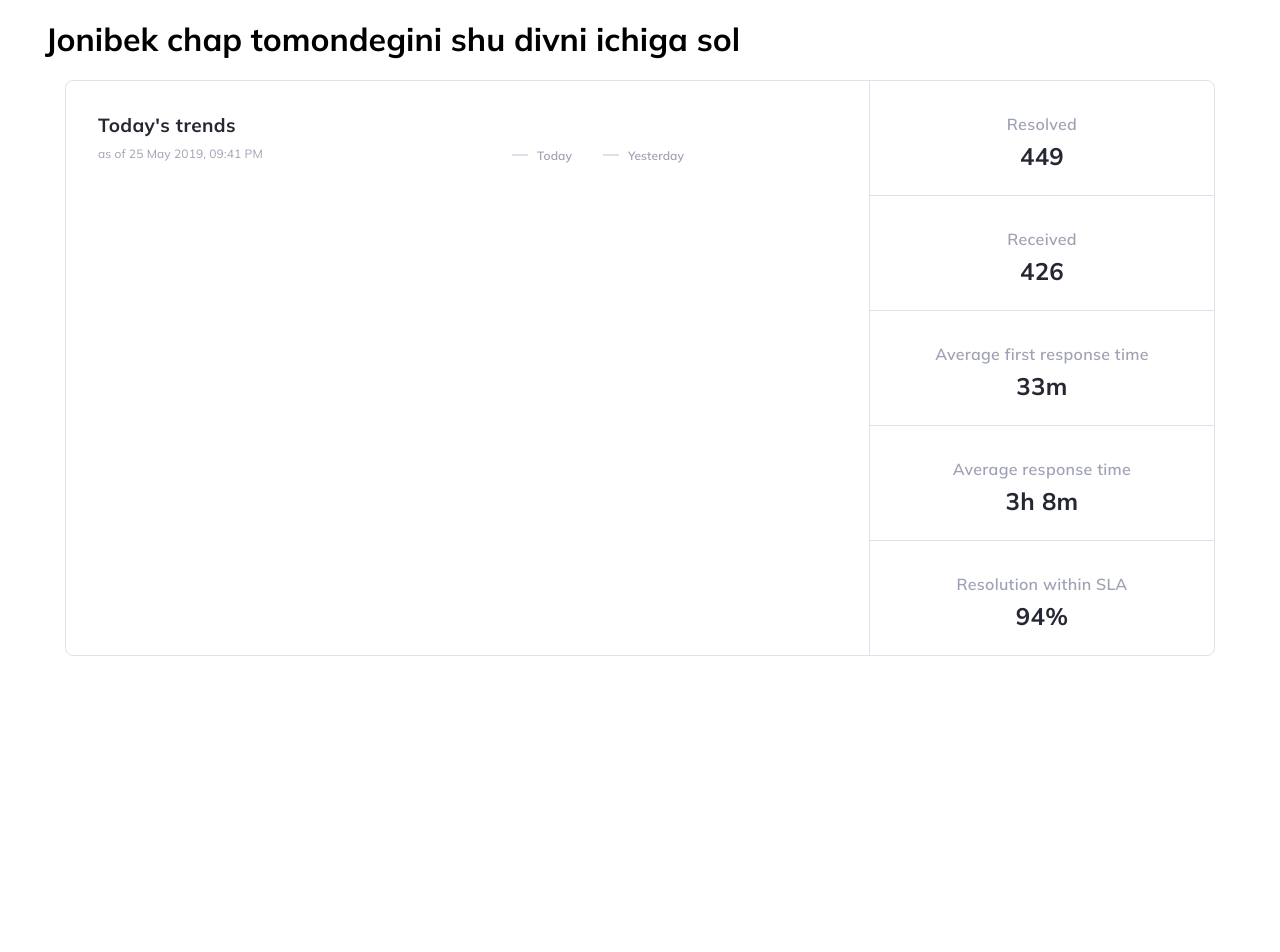
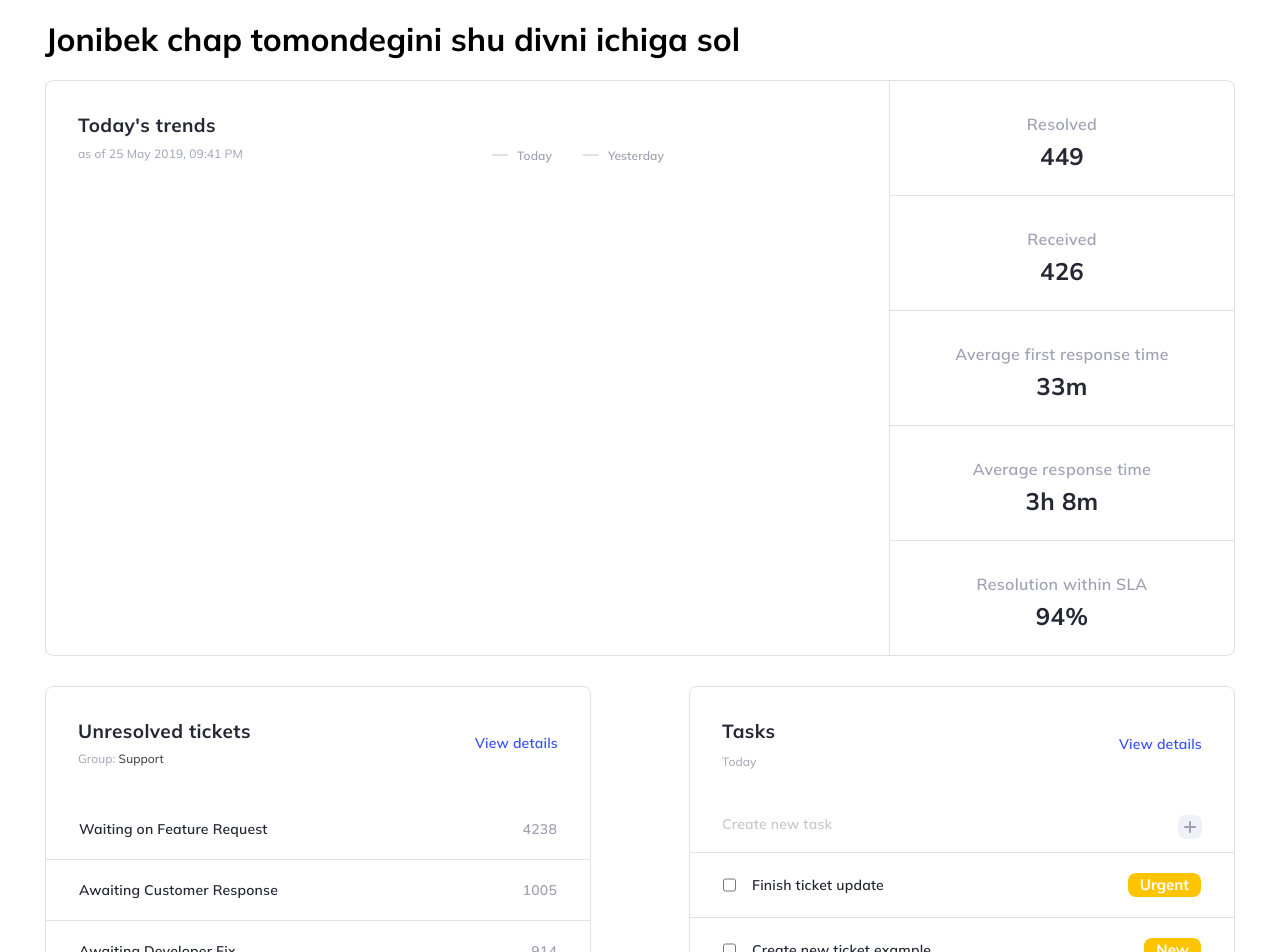
Before and after one commit to asadbekded/5-oy-3-dars, a React (Create React App) app: page / in a window 1280 px wide. Shown: the top 952 px of the page. Before the commit the page ends 800 px from the top, so only its background shows below. Built offline with nearby package versions, Linux system fonts and the light colour scheme.

Commit message:
Add new change

```diff
--- a/src/App.js
+++ b/src/App.js
@@ -1,5 +1,5 @@
 import './assets/styles/index.css';
-import { Trends } from './components';
+import { Trends, Ticket, Task } from './components';
 function App() {
   return (
     <div className="container">
@@ -7,6 +7,10 @@ function App() {
         <div><h1>Jonibek chap tomondegini shu divni ichiga sol</h1></div>
         <div>
           <Trends/>
+          <div className='details-content'>
+            <Ticket/>
+            <Task/>
+          </div>
         </div>
       </div>
     </div>
--- a/src/assets/styles/index.css
+++ b/src/assets/styles/index.css
@@ -409,3 +409,8 @@ main{
    margin: 0px auto;
    padding: 0px 20px;
 }
+.details-content{
+  display: flex;
+  align-items: flex-start;
+  justify-content: space-between;
+}
--- /dev/null
+++ b/src/components/Task/Task.css
@@ -0,0 +1,39 @@
+.pen-box{
+   display: flex;
+}
+.pen-inp{
+   margin-right: 16px;
+}
+.task-but{
+   padding: 5px 12px;
+   background-color: #FEC400;
+   border-radius: 8px;
+   border: none;
+   font-weight: 700;
+   font-size: 15px;
+   line-height: 14px;
+   color: #fff;
+}
+.task-item{
+   display: flex;
+   align-items: center;
+   justify-content: space-between;
+   padding: 20px 33px 20px;
+   border-top: 1px solid #DFE0EB;
+}
+.form-title{
+   margin: 0px;
+   margin-top: 12px;
+   margin-bottom: 18px;
+   font-weight: 600;
+   font-size: 14px;
+   line-height: 20px;
+   letter-spacing: 0.2px;
+   color: #C5C7CD;
+}
+.form-box{
+   display: flex;
+   align-items: center;
+   justify-content: space-between;
+   padding: 0px 32px;
+}
--- /dev/null
+++ b/src/components/Task/Task.js
@@ -0,0 +1,55 @@
+import './Task.css';
+import Plus from '../../assets/images/inactive.svg'
+
+export const Task = () => {
+
+   const task = [
+      {
+         id: 1,
+         text: 'Finish ticket update',
+         but: 'Urgent',
+      },
+      {
+         id: 2,
+         text: 'Create new ticket example',
+         but: 'New',
+      },
+      {
+         id: 3,
+         text: 'Update ticket report',
+         but: 'Default',
+      },
+   ]
+
+   return(
+      // <div className='container'>
+         <div className='ticket-content'>
+           <div className="header-ticket">
+              <div className="ticket-box">
+                <h3 className='ticket-title'>Tasks</h3>
+                <span className='ticket-spn'>Today</span>
+              </div>
+              <p className='viev-text'>View details</p>
+           </div>
+
+           <form className='ticket-list' method='post'>
+            <div className='form-box'>
+              <h3 className='form-title'>Create new task</h3>
+              <img src={Plus} alt='plus img' width={24} height={24}/>
+            </div>
+            {
+               task.map(el => (
+                  <div className='task-item'>
+                     <div className='pen-box'>
+                       <input className='pen-inp' type={'checkbox'}/>
+                       <h4 className='pen-title'>{el.text}</h4>
+                     </div>
+                     <button  type='button' className='task-but'>{el.but}</button>
+                  </div>
+               ))
+            }
+           </form>
+         </div>
+      // </div>
+   )
+}
--- /dev/null
+++ b/src/components/Task/index.js
@@ -0,0 +1 @@
+export * from './Task';
--- /dev/null
+++ b/src/components/Ticket/Ticket.css
@@ -0,0 +1,78 @@
+.ticket-content{
+   width: 100%;
+   max-width: 546px;
+   background-color: #FFFFFF;
+   border: 1px solid #DFE0EB;
+   border-radius: 8px;
+}
+.header-ticket{
+   display: flex;
+   align-items: center;
+   justify-content: space-between;
+   padding: 32px;
+}
+.ticket-text{
+   margin: 0px;
+   font-weight: 400;
+   font-size: 12px;
+   line-height: 16px;
+   letter-spacing: 0.1px;
+   color: #333;
+}
+.ticket-title{
+   margin: 0px;
+   font-weight: 700;
+   font-size: 19px;
+   line-height: 24px;
+   letter-spacing: 0.4px;
+   color: #252733;
+   margin-bottom: 8px;
+}
+.ticket-spn{
+   margin: 0px;
+   font-weight: 400;
+   font-size: 12px;
+   line-height: 16px;
+   letter-spacing: 0.1px;
+   color: #9FA2B4;
+}
+.viev-text{
+   margin: 0px;
+   font-weight: 600;
+   font-size: 14px;
+   line-height: 20px;
+   text-align: right;
+   letter-spacing: 0.2px;
+   color: #3751FF;
+}
+.ticket-list{
+   margin: 0px;
+   padding: 0px;
+   list-style: none;
+}
+.ticket-item{
+   display: flex;
+   align-items: center;
+   justify-content: space-between;
+   padding: 20px 33px 20px;
+}
+.ticket-item + .ticket-item {
+   border-top: 1px solid #DFE0EB;
+}
+.pen-title{
+   margin: 0px;
+   font-weight: 600;
+   font-size: 14px;
+   line-height: 20px;
+   letter-spacing: 0.2px;
+   color: #252733;
+}
+.pen-str{
+   margin: 0px;
+   font-weight: 600;
+   font-size: 14px;
+   line-height: 20px;
+   text-align: right;
+   letter-spacing: 0.2px;
+   color: #9FA2B4;
+}
--- /dev/null
+++ b/src/components/Ticket/Ticket.js
@@ -0,0 +1,51 @@
+import './Ticket.css';
+export const Ticket = () => {
+
+   const ticket = [
+      {
+         id: 1,
+         text: 'Waiting on Feature Request',
+         num: 4238,
+      },
+      {
+         id: 2,
+         text: 'Awaiting Customer Response',
+         num: 1005,
+      },
+      {
+         id: 3,
+         text: 'Awaiting Developer Fix',
+         num: 914,
+      },
+      {
+         id: 4,
+         text: 'Pending',
+         num: 201,
+      },
+   ]
+
+   return(
+   //   <div className="container">
+      <div className="ticket-content">
+         <div className="header-ticket">
+            <div className="ticket-box">
+              <h3 className='ticket-title'>Unresolved tickets</h3>
+              <p className='ticket-text'><span className='ticket-spn'>Group: </span>Support</p>
+            </div>
+            <p className='viev-text'>View details</p>
+         </div>
+
+         <ul className='ticket-list'>
+            {
+               ticket.map(el => (
+                  <li className='ticket-item'>
+                     <h4 className='pen-title'>{el.text}</h4>
+                     <strong className='pen-str'>{el.num}</strong>
+                  </li>
+               ))
+            }
+         </ul>
+      </div>
+   //   </div>
+   )
+}
--- /dev/null
+++ b/src/components/Ticket/index.js
@@ -0,0 +1 @@
+export * from './Ticket'
--- a/src/components/Trends/Trends.js
+++ b/src/components/Trends/Trends.js
@@ -31,7 +31,7 @@ export const Trends = () => {
    ]
 
    return(
-     <div className='container'>
+   //   <div className='container'>
        <div className='trends-content'>
          <div className='today-box'>
             <h4 className='today-title'>Today's trends</h4>
@@ -56,6 +56,6 @@ export const Trends = () => {
             </ul>
          </div>
        </div>
-     </div>
+   //   </div>
    )
 };
--- a/src/components/index.js
+++ b/src/components/index.js
@@ -1,3 +1,5 @@
 import {Trends} from './Trends';
+import {Ticket} from './Ticket';
+import {Task} from './Task';
 
-export {Trends};
+export {Trends, Ticket, Task};
```
Also changed, not shown: src/assets/images/inactive.svg (added).
